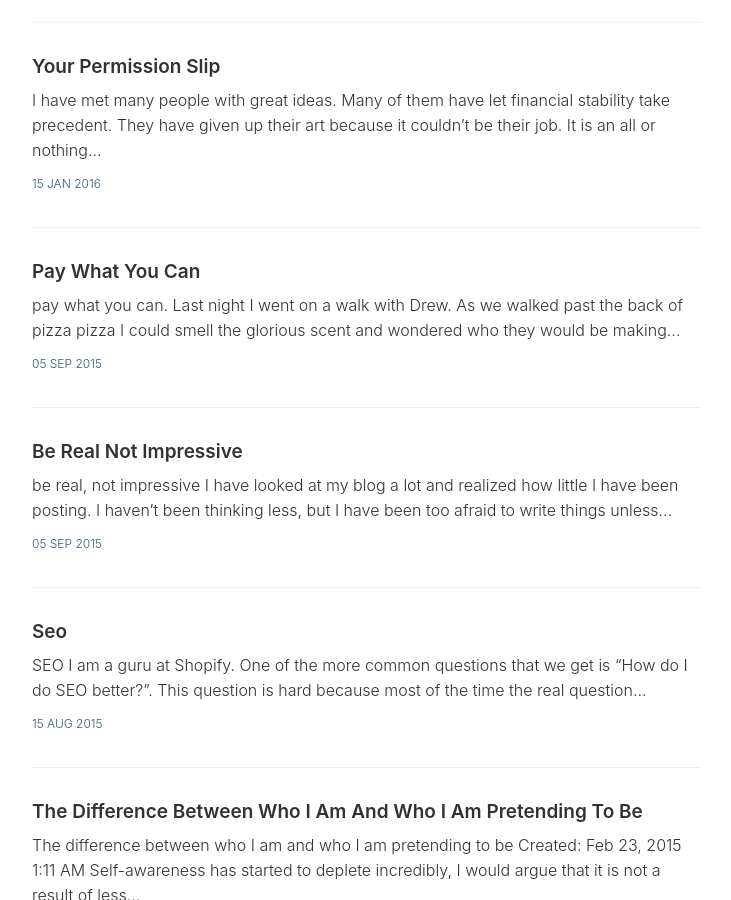
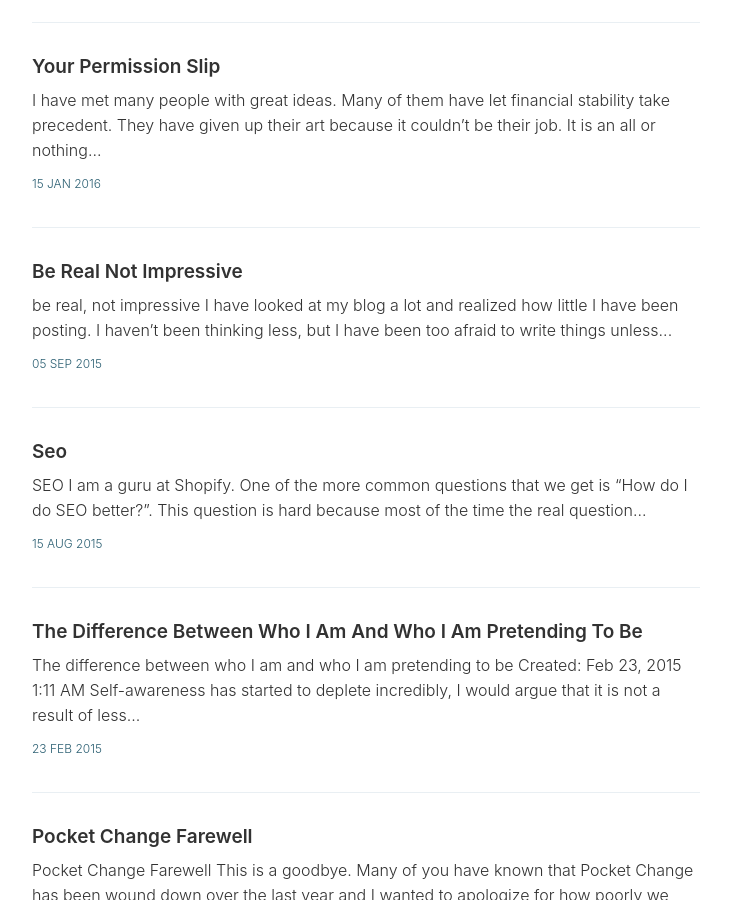
Before and after one commit to jaredhenriques/blog, a Jekyll site: the page built from index.html, in a window 1280 px wide and 900 px high, scrolled down 3197 px. Shown: the whole window, without its empty margins (274-1005 px from the left). Built offline with Jekyll 4.4.1, drawn with Linux system fonts in a browser that asks for light colours; the list of posts is cut into pages by our own code.

Commit message:
Update 2015-09-05-pay-what-you-can.md

```diff
--- a/_posts/2015-09-05-pay-what-you-can.md
+++ b/_posts/2015-09-05-pay-what-you-can.md
@@ -1,5 +1,6 @@
-# pay what you can.
-
+---
+published: false
+---
 Last night I went on a walk with Drew. As we walked past the back of pizza pizza I could smell the glorious scent and wondered who they would be making pizza for at that time. I wondered if there was someone that worked there we could see through the back door and we explained we were hungry but had no money would they make us a pizza? While this was going on internally I just looked at Drew and said “Isn’t it crazy that there are people in our country that cannot afford to eat?” I would like to think that anyone that I know with much would definitely share as soon as they see this person as another human. That is the key I guess, seeing them as another human. Trying to assume the best of them rather than the worst.
 
 I started to think “why?!” Why can someone who is hungry not get a pizza with dough and other ingredients that they would likely be throwing away? The only answer I could think of would be that other people would exploit the generosity. Is that true? Yes, I am sure some would, so how could we compensate for the few that would exploit? This is why I believe that a solution that could be entertained would be a “pay what you can (pwyc)" model. I know that Panera was testing this a couple years back and had mentioned that the tests were successful. I wonder if these are successful because of the surprise and delight factor but I wonder how it would be used if it was a shop wide normalized process. I can see a lot of things that could go wrong here, where the more familiar it is the less likely people are going to be to overpay for their goods. Would having a high “suggested price” be a good idea? Would it be worth having no suggested price and let customers put their own value on products? I am really curious about all of this and I would love to test it.
```
